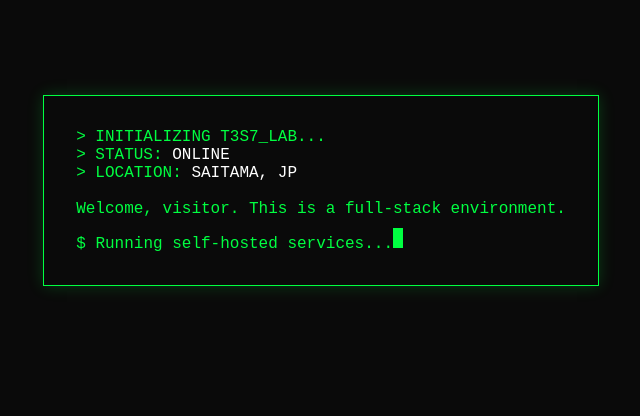
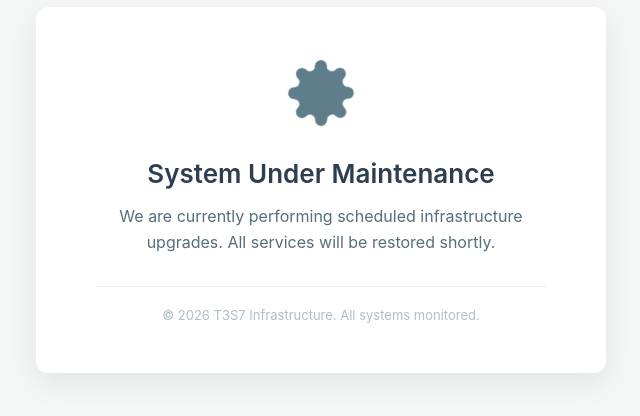
Before and after one commit to taoziyoyo2566/t3s7-website, a plain HTML site: page index.html in a window 1280 px wide. Shown: the part 210-626 px from the top of the page, without its empty margins (319-959 px from the left). Drawn offline with Linux system fonts and the light colour scheme.

Commit message:
Update index.html

```diff
--- a/index.html
+++ b/index.html
@@ -3,25 +3,72 @@
 <head>
     <meta charset="UTF-8">
     <meta name="viewport" content="width=device-width, initial-scale=1.0">
-    <title>T3S7 | Terminal</title>
+    <title>System Maintenance | T3S7</title>
     <style>
-        body { background-color: #0a0a0a; color: #00ff41; font-family: 'Courier New', Courier, monospace; display: flex; justify-content: center; align-items: center; height: 100vh; margin: 0; }
-        .container { border: 1px solid #00ff41; padding: 2rem; box-shadow: 0 0 15px rgba(0, 255, 65, 0.2); }
-        .cursor { display: inline-block; width: 10px; height: 20px; background-color: #00ff41; animation: blink 1s infinite; }
-        @keyframes blink { 0%, 50% { opacity: 1; } 51%, 100% { opacity: 0; } }
-        a { color: #00ff41; text-decoration: none; border: 1px solid #00ff41; padding: 5px 10px; margin-top: 20px; display: inline-block; }
-        a:hover { background: #00ff41; color: #0a0a0a; }
+        body {
+            margin: 0;
+            padding: 0;
+            background-color: #f4f7f6;
+            color: #333;
+            font-family: -apple-system, BlinkMacSystemFont, "Segoe UI", Roboto, Helvetica, Arial, sans-serif;
+            display: flex;
+            justify-content: center;
+            align-items: center;
+            height: 100vh;
+            text-align: center;
+        }
+        .container {
+            background: #ffffff;
+            padding: 50px 60px;
+            border-radius: 12px;
+            box-shadow: 0 10px 30px rgba(0, 0, 0, 0.08);
+            max-width: 450px;
+            width: 85%;
+        }
+        .icon-wrapper {
+            margin-bottom: 25px;
+        }
+        .icon {
+            width: 72px;
+            height: 72px;
+            fill: #607d8b;
+            animation: spin 8s linear infinite;
+        }
+        @keyframes spin {
+            100% { transform: rotate(360deg); }
+        }
+        h1 {
+            font-size: 26px;
+            margin: 0 0 15px 0;
+            color: #2c3e50;
+            font-weight: 600;
+        }
+        p {
+            font-size: 16px;
+            color: #546e7a;
+            line-height: 1.6;
+            margin: 0 0 30px 0;
+        }
+        .footer-text {
+            font-size: 13px;
+            color: #b0bec5;
+            border-top: 1px solid #eceff1;
+            padding-top: 20px;
+        }
     </style>
 </head>
 <body>
     <div class="container">
-        <div>> INITIALIZING T3S7_LAB...</div>
-        <div>> STATUS: <span style="color: white;">ONLINE</span></div>
-        <div>> LOCATION: <span style="color: white;">SAITAMA, JP</span></div>
-        <br>
-        <div>Welcome, visitor. This is a full-stack environment.</div>
-        <div style="margin-top: 10px;">
-            <span class="">$</span> <span>Running self-hosted services...</span><span class="cursor"></span>
+        <div class="icon-wrapper">
+            <svg class="icon" viewBox="0 0 24 24" xmlns="http://www.w3.org/2000/svg">
+                <path d="M19.4 15a1.65 1.65 0 0 0 .33 1.82l.06.06a2 2 0 0 1 0 2.83 2 2 0 0 1-2.83 0l-.06-.06a1.65 1.65 0 0 0-1.82-.33 1.65 1.65 0 0 0-1 1.51V21a2 2 0 0 1-2 2 2 2 0 0 1-2-2v-.09A1.65 1.65 0 0 0 9 19.4a1.65 1.65 0 0 0-1.82.33l-.06.06a2 2 0 0 1-2.83 0 2 2 0 0 1 0-2.83l.06-.06a1.65 1.65 0 0 0 .33-1.82 1.65 1.65 0 0 0-1.51-1H3a2 2 0 0 1-2-2 2 2 0 0 1 2-2h.09A1.65 1.65 0 0 0 4.6 9a1.65 1.65 0 0 0-.33-1.82l-.06-.06a2 2 0 0 1 0-2.83 2 2 0 0 1 2.83 0l.06.06a1.65 1.65 0 0 0 1.82.33H9a1.65 1.65 0 0 0 1-1.51V3a2 2 0 0 1 2-2 2 2 0 0 1 2 2v.09a1.65 1.65 0 0 0 1 1.51 1.65 1.65 0 0 0 1.82-.33l.06-.06a2 2 0 0 1 2.83 0 2 2 0 0 1 0 2.83l-.06.06a1.65 1.65 0 0 0-.33 1.82V9a1.65 1.65 0 0 0 1.51 1H21a2 2 0 0 1 2 2 2 2 0 0 1-2 2h-.09a1.65 1.65 0 0 0-1.51 1z"></path>
+                <circle cx="12" cy="12" r="3"></circle>
+            </svg>
+        </div>
+        <h1>System Under Maintenance</h1>
+        <p>We are currently performing scheduled infrastructure upgrades. All services will be restored shortly.</p>
+        <div class="footer-text">
+            &copy; 2026 T3S7 Infrastructure. All systems monitored.
         </div>
     </div>
 </body>
```
